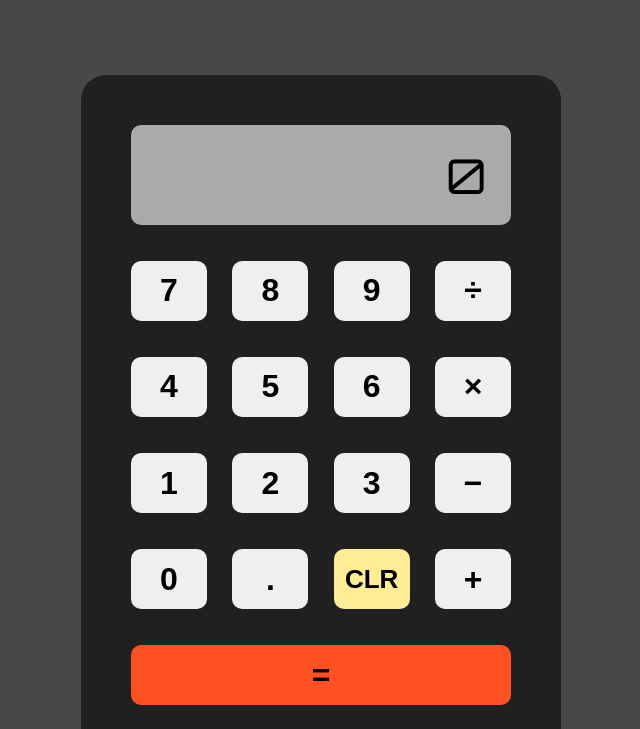
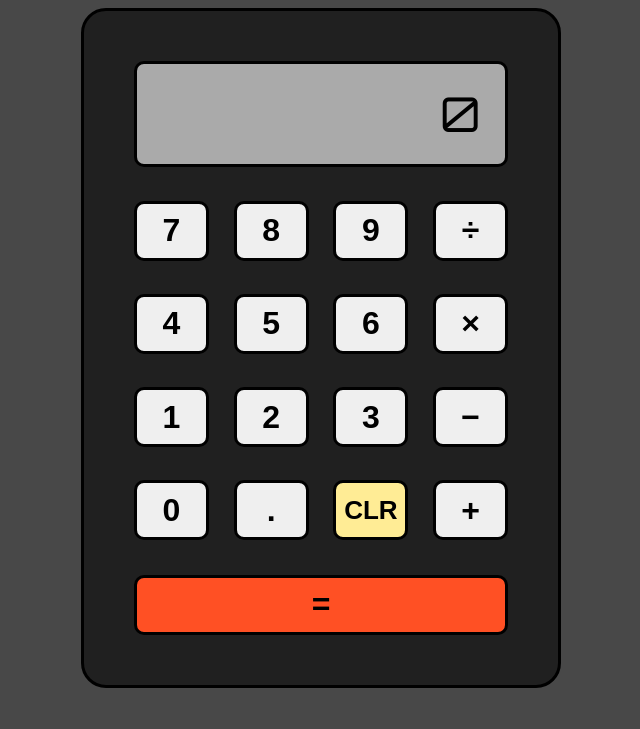
Before and after one commit to ayrt-n/odin-calculator, a plain HTML site: page index.html in a window 1280 px wide. Shown: the top 729 px of the page, without its empty margins (319-959 px from the left). Drawn offline with Linux system fonts and the light colour scheme.

Commit message:
Adjust styling on calculator + buttons

```diff
--- a/style.css
+++ b/style.css
@@ -1,6 +1,5 @@
 body {
     background-color: #484848;
-    font-family: 'Orbitron';
     display: flex;
     flex-direction: column;
     margin: 0;
@@ -9,9 +8,9 @@ body {
 
 .container {
     flex: 1;
-    margin-top: 75px;
     display: flex;
     justify-content: center;
+    align-items: center;
 }
 
 .calculator {
@@ -25,10 +24,12 @@ body {
     justify-content: space-between;
     padding: 50px;
     box-sizing: border-box;
+    border: 3px solid black;
 }
 
 .display {
     background-color: #aaaaaa;
+    font-family: 'Orbitron';
     border-radius: 10px;
     font-size: 48px;
     padding: 10px 25px;
@@ -36,6 +37,7 @@ body {
     display: flex;
     justify-content: flex-end;
     align-items: center;
+    border: 3px solid black;
 }
 
 .buttons {
@@ -50,7 +52,7 @@ body {
 button {
     font-size: 32px;
     font-weight: 700;
-    border: 0px;
+    border: 3px solid black;
     border-radius: 10px;
     height: 60px;
     width: 20%;
@@ -81,6 +83,7 @@ button:active {
 
 .footer {
     color: white;
+    font-family: 'Orbitron';
     font-size: 20px;
     display: flex;
     justify-content: center;
```
